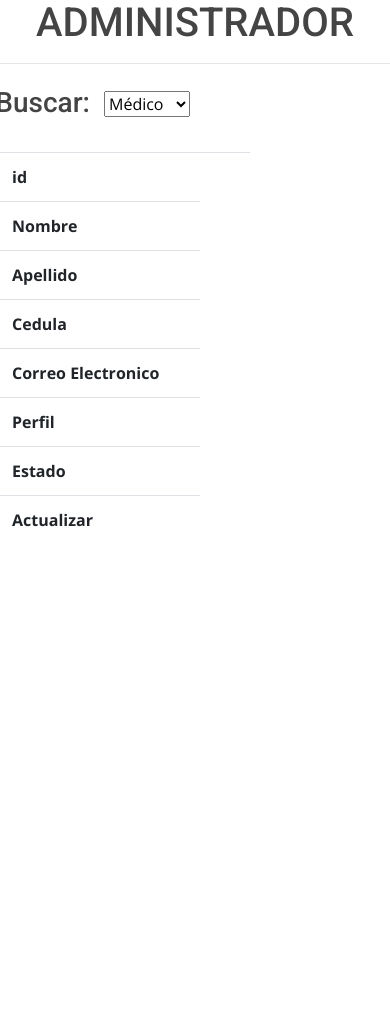
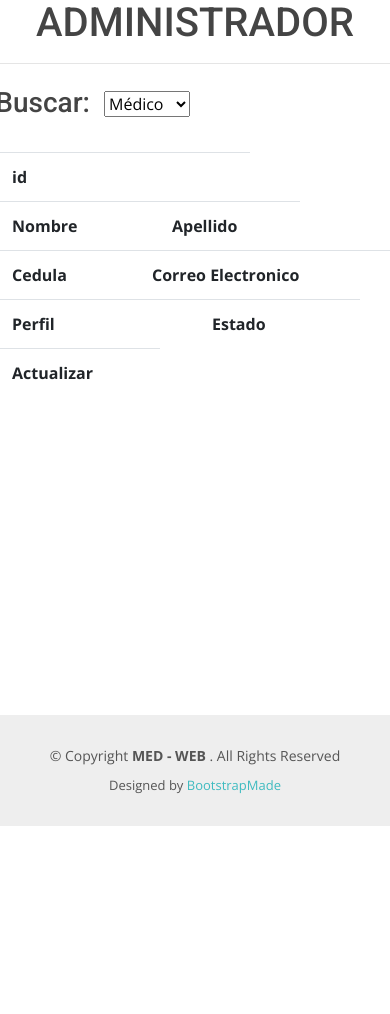
Before and after one commit to kevinmania4/MED_WEB, a Node server app: template views/GUIusuarios.hbs in a window 390 px wide. Shown: the part 169-1183 px from the top of the page. After the commit the page ends 995 px from the top, so only its background shows below. Run offline with Node 20, Linux system fonts and the light colour scheme; the template is opened without the code that fills it, so the values that code supplies are empty; some libraries are stand-ins or nearby versions.

Commit message:
modUsuarios

```diff
--- a/views/GUIusuarios.hbs
+++ b/views/GUIusuarios.hbs
@@ -1,10 +1,10 @@
 {{> header }}
-{{> head }}
+{{> headSalir }}
 <style type="text/css">
     .table-fixed tbody {
         height: 230px;
         overflow: auto;
-        width: 100%;
+        width: 90%;
     }
 
     .table-fixed thead,
@@ -41,15 +41,15 @@
     <table id="usuarios" class="table table-hover table-fixed" border="0"
         style="width:100%" "position: absolute; top: 300px; left:20px;">
         <thead>
-            <tr style="width: 680px">
+            <tr style="width: 600px">
                 <th style="width: 250px" scope="col">id</th>
-                <th style="width: 200px" scope="col">Nombre</th>
-                <th style="width: 200px" scope="col">Apellido</th>
-                <th style="width: 200px" scope="col">Cedula</th>
-                <th style="width: 200px" scope="col">Correo Electronico</th>
+                <th style="width: 160px" scope="col">Nombre</th>
+                <th style="width: 140px" scope="col">Apellido</th>
+                <th style="width: 140px" scope="col">Cedula</th>
+                <th style="width: 250px" scope="col">Correo Electronico</th>
                 <th style="width: 200px" scope="col">Perfil</th>
-                <th style="width: 200px" scope="col">Estado</th>
-                <th style="width: 200px" scope="col">Actualizar</th>
+                <th style="width: 160px" scope="col">Estado</th>
+                <th style="width: 160px" scope="col">Actualizar</th>
 
             </tr>
 
@@ -58,7 +58,7 @@
     </table>
 </div>
 
-<br><br><br><br><br><br><br><br><br>
+<br>
 
 
 <script src="https://code.jquery.com/jquery-3.5.1.min.js"
@@ -75,7 +75,7 @@
                 /// tbodyEl.html('');
                 response.usuarios.forEach(function (usus) {
                     //tbodyEl.append('<tr><th>' + usus._id + '</th><th>' + usus.nombre + '</th><th>' + usus.apellido + ' </th><th>' + usus.cedula + '</th><th>' + usus.correo + '</th><th>' + usus.perfil + '</th><th>' + usus.estado + '</th><th><button id=' + usus._id + ' value=' + usus._id + '>Actualizar</button></th></tr>');
-                    tbodyEl.append('<tr style="width: 680px" ><td style="width: 250px" scope="col">' + usus._id + '</td><td style="width: 200px" scope="col">' + usus.nombre + '</td><td style="width: 200px" scope="col">' + usus.apellido + ' </td><td style="width: 200px" scope="col">' + usus.cedula + '</td><td style="width: 200px" scope="col">' + usus.correo + '</td><td style="width: 200px" scope="col">' + usus.perfil + '</td><td style="width: 200px" scope="col">' + usus.estado + '</td><td style="width: 200px" scope="col"><button id=' + usus._id + ' value=' + usus._id + '>Actualizar</button></td></tr>');
+                    tbodyEl.append('<tr style="width: 680px" ><td style="width: 250px" scope="col">' + usus._id + '</td><td style="width: 160px" scope="col">' + usus.nombre + '</td><td style="width: 140px" scope="col">' + usus.apellido + ' </td><td style="width: 140px" scope="col">' + usus.cedula + '</td><td style="width: 250px" scope="col">' + usus.correo + '</td><td style="width: 200px" scope="col">' + usus.perfil + '</td><td style="width: 160px" scope="col">' + usus.estado + '</td><td style="width: 160px" scope="col"><button id=' + usus._id + ' value=' + usus._id + '>Actualizar</button></td></tr>');
                     $("#" + usus._id + "").on('click', (event) => {
                         event.preventDefault();
                         console.log(usus._id, "####");
@@ -118,7 +118,7 @@
                     response.usuarios.forEach(function (usus) {
 
                         //tbodyEl2.append('<tr><th>' + usus._id + '</th><th>' + usus.nombre + '</th><th>' + usus.apellido + ' </th><th>' + usus.cedula + '</th><th>' + usus.correo + '</th><th>' + usus.perfil + '</th><th>' + usus.estado + '</th><th><button id=' + usus._id + ' value=' + usus._id + '>Actualizar</button></th></tr>');
-                        tbodyEl2.append('<tr style="width: 680px" ><td style="width: 250px" scope="col">' + usus._id + '</td><td style="width: 200px" scope="col">' + usus.nombre + '</td><td style="width: 200px" scope="col">' + usus.apellido + ' </td><td style="width: 200px" scope="col">' + usus.cedula + '</td><td style="width: 200px" scope="col">' + usus.correo + '</td><td style="width: 200px" scope="col">' + usus.perfil + '</td><td style="width: 200px" scope="col">' + usus.estado + '</td><td style="width: 200px" scope="col"><button id=' + usus._id + ' value=' + usus._id + '>Actualizar</button></td></tr>');
+                    tbodyEl2.append('<tr style="width: 680px" ><td style="width: 250px" scope="col">' + usus._id + '</td><td style="width: 160px" scope="col">' + usus.nombre + '</td><td style="width: 140px" scope="col">' + usus.apellido + ' </td><td style="width: 140px" scope="col">' + usus.cedula + '</td><td style="width: 250px" scope="col">' + usus.correo + '</td><td style="width: 200px" scope="col">' + usus.perfil + '</td><td style="width: 160px" scope="col">' + usus.estado + '</td><td style="width: 160px" scope="col"><button id=' + usus._id + ' value=' + usus._id + '>Actualizar</button></td></tr>');
 
                         $("#" + usus._id + "").on('click', (event) => {
                             event.preventDefault();
--- /dev/null
+++ b/views/parcials/headSalir.hbs
@@ -0,0 +1,18 @@
+<!-- ======= Header ======= -->
+<header id="header" class="fixed-top">
+    <div class="container d-flex align-items-center">
+
+        <a href="index.html" class="logo mr-auto"><img src="assets/img/logo.png" width="100" height="150"></a>
+        <!-- Uncomment below if you prefer to use an image logo -->
+        <!-- <h1 class="logo mr-auto"><a href="index.html">Medicio</a></h1> -->
+
+        <nav class="nav-menu d-none d-lg-block">
+            <ul>
+                <li><a href="/">Casa</a></li>
+                <li><a href="logeo">Salir </a></li>
+
+
+            </ul>
+        </nav><!-- .nav-menu -->
+    </div>
+</header><!-- End Header -->
```
